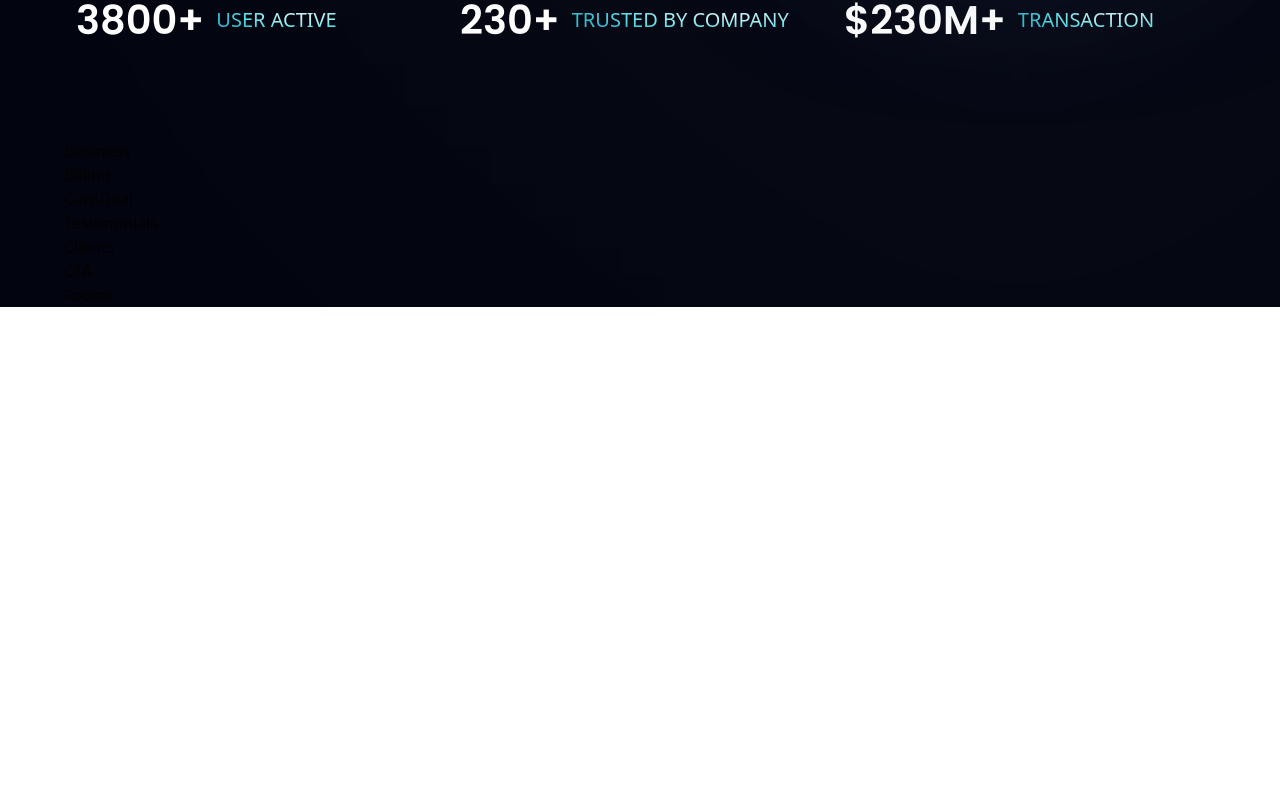
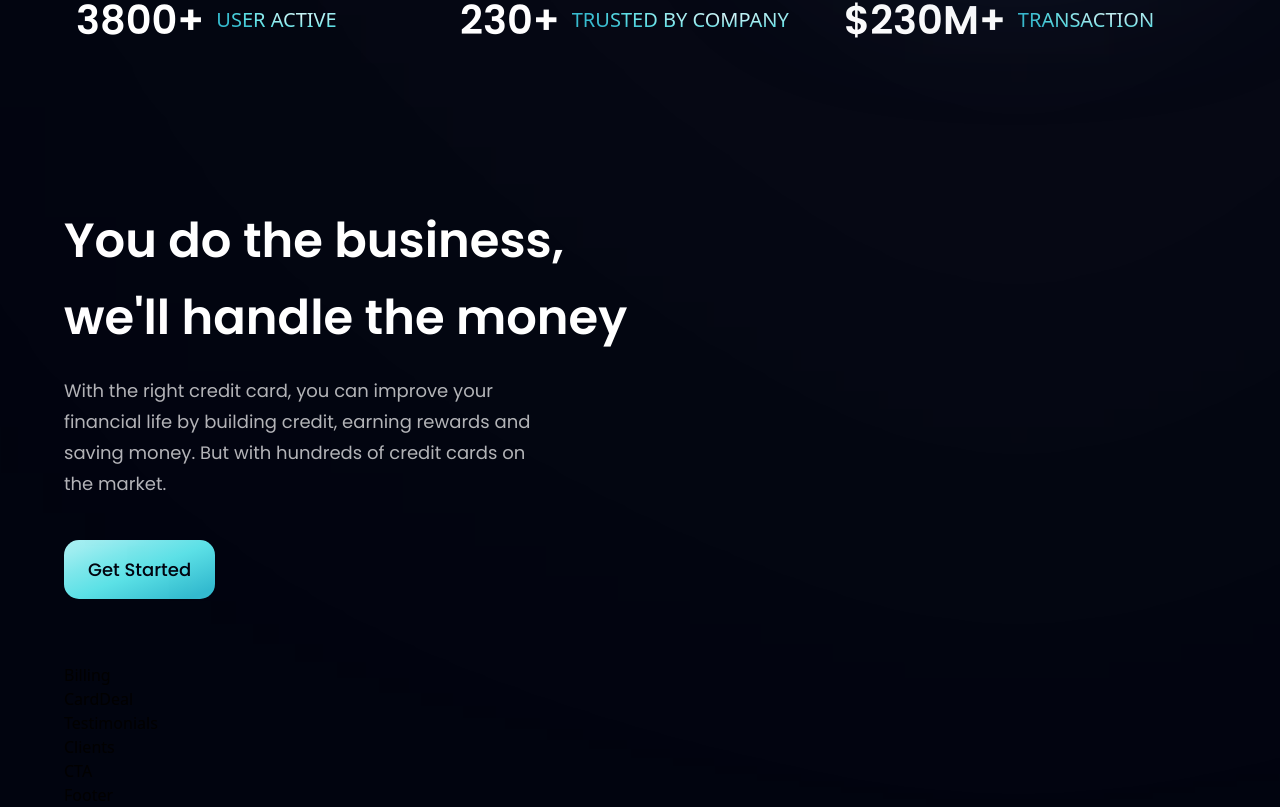
Before and after one commit to hidayahapriliansyah/bank-modern-app, a React (Vite) app in the folder bank_modern_app/: page / in a window 1280 px wide. Shown: the part 750-1557 px from the top of the page. Before the commit the page ends 1057 px from the top, so only its background shows below. Built offline with nearby package versions, Linux system fonts and the light colour scheme.

Commit message:
bagian kanan business section

```diff
--- a/bank_modern_app/src/components/Business.jsx
+++ b/bank_modern_app/src/components/Business.jsx
@@ -1,8 +1,29 @@
-import React from 'react'
+import { features } from "../constants";
+import styles, { layout } from "../style";
+import Button from './Button';
+
+const FeatureCard = ({icon, title, content, index}) => (
+  <div className={`flex flex-row p-6 rounded-[20px]
+  ${index === features.length - 1 ? 'mb-6' : 'mb-0'} feature-card`}>
+
+  </div>
+);
 
 const Business = () => {
   return (
-    <div>Business</div>
+    <section id="features" className={`${layout.section}`}>
+      <div>
+        <h2 className={`${styles.heading2}`}>You do the business, <br className="sm:block hidden" /> we'll handle the money</h2>
+        <p className={`${styles.paragraph} max-w-[470px] mt-5`}>With the right credit card, you can improve your financial life by building credit, earning rewards and saving money. But with hundreds of credit cards on the market.</p>
+        <Button styles="mt-10"/>
+      </div>
+
+      <div className={`${layout.sectionImg} flex-col`}>
+        {features.map((feature, index) => (
+          <FeatureCard key={feature.id} {...feature} index={index}/>
+        ))}
+      </div>
+    </section>
   )
 }
 
--- a/bank_modern_app/src/components/Button.jsx
+++ b/bank_modern_app/src/components/Button.jsx
@@ -1,8 +1,10 @@
 import React from 'react'
 
-function Button() {
+function Button({ styles }) {
   return (
-    <div>Button</div>
+    <button type='button' className={`py-4 px-6 bg-blue-gradient font-poppins font-medium text-[18px] text-primary outline-none ${styles} rounded-[15px]`}>
+      Get Started
+    </button>
   )
 }
 
```
